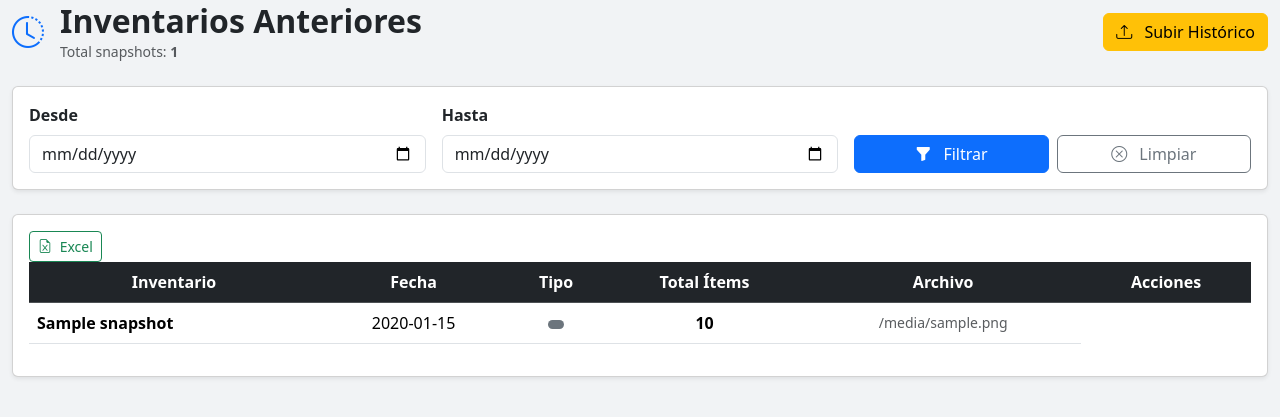
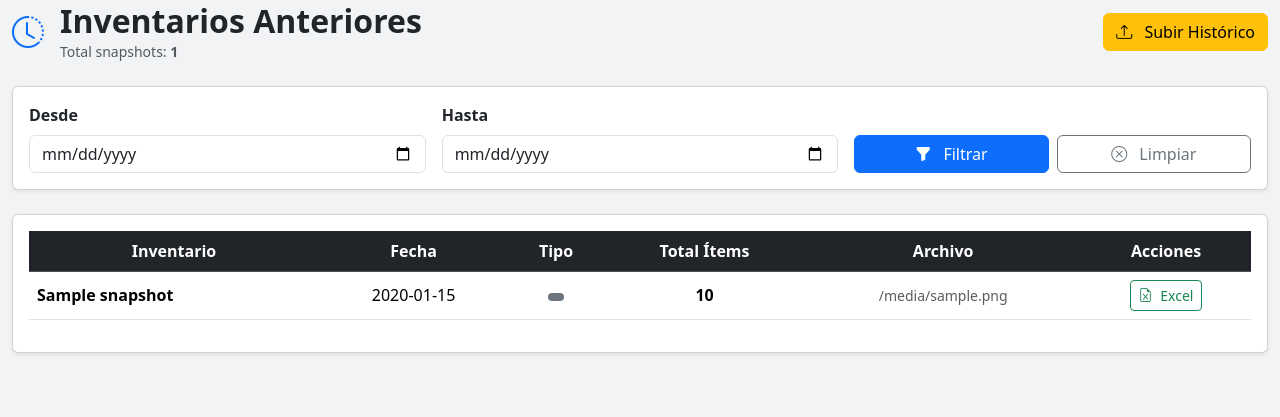
Before and after one commit to Joselu04991/warehouse_mro_4-main, a Python web app: template templates/inventory/history.html in a window 1280 px wide. Shown: the part 179-596 px from the top of the page. Run offline with Jinja, Linux system fonts and the light colour scheme; the template is opened without the code that fills it: most values are stand-ins (such as "Sample title", 1, 10 or a date in 2020).

Commit message:
Update history.html

```diff
--- a/templates/inventory/history.html
+++ b/templates/inventory/history.html
@@ -87,6 +87,7 @@
               {{ s.source_filename or '—' }}
             </td>
 
+            <td class="text-center">
               <a href="{{ url_for('inventory.history_download', snapshot_id=s.snapshot_id) }}"
                  class="btn btn-sm btn-outline-success">
                 <i class="bi bi-file-earmark-excel me-1"></i> Excel
```
